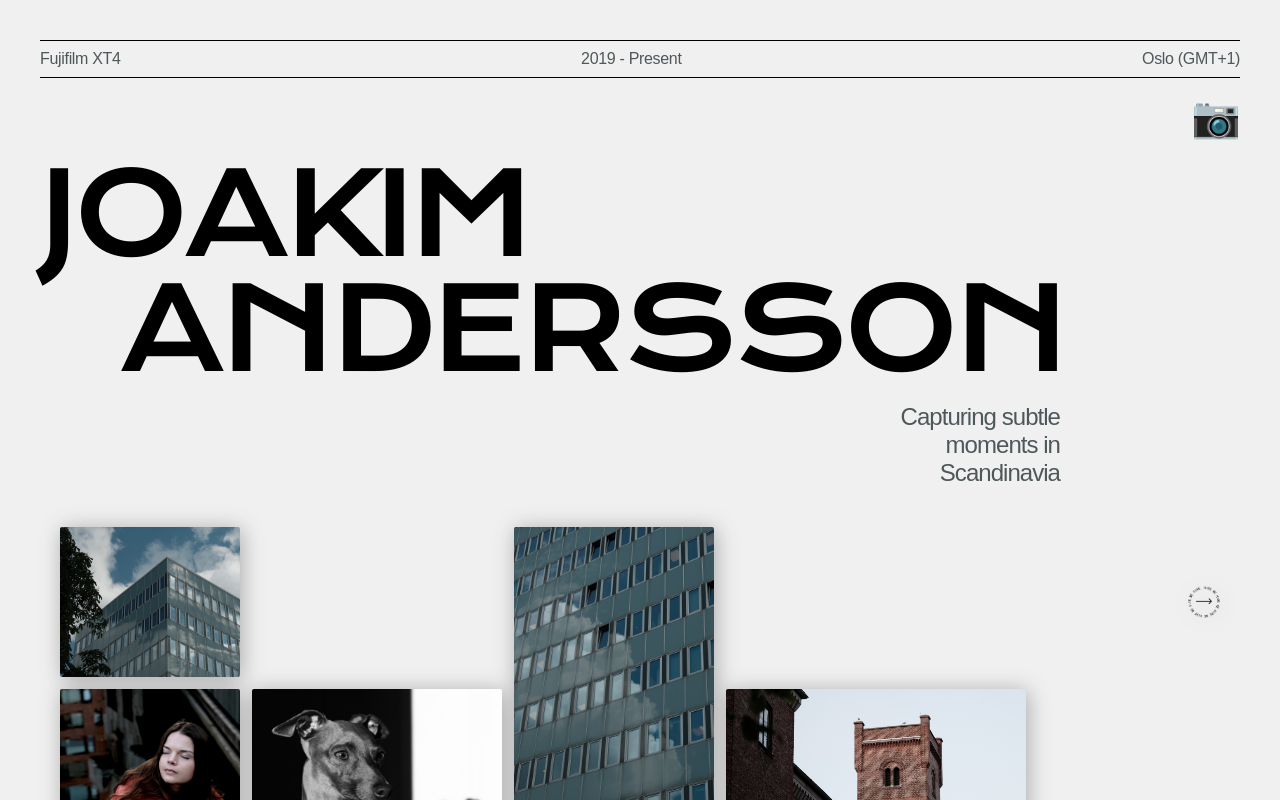
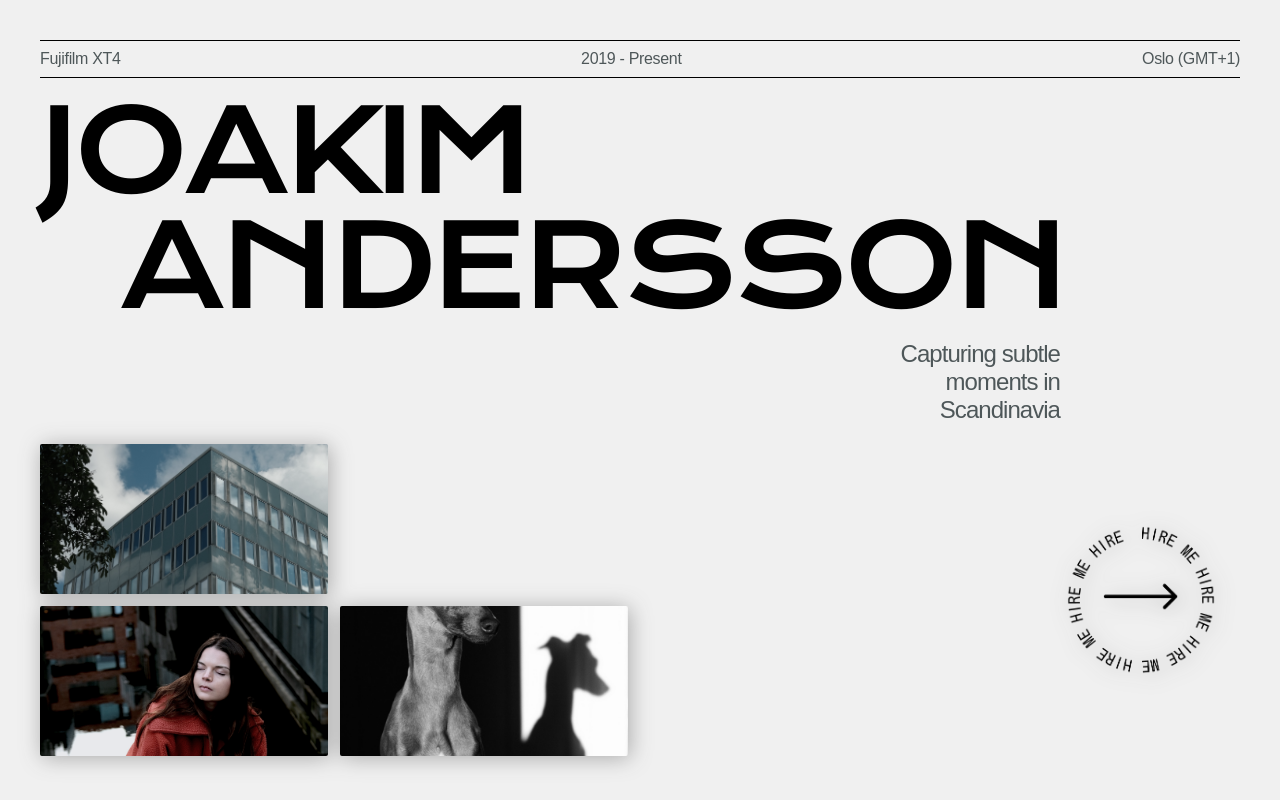
Before and after one commit to Joakim-Andersson/photo-portfolio, a Next.js app: page / in a window 1280 px wide. Shown: the top 800 px of the page. Built offline with nearby package versions, Linux system fonts and the light colour scheme; no server answers; a web font is replaced by a local one.

Commit message:
responsive hero and about

```diff
--- a/src/app/globals.css
+++ b/src/app/globals.css
@@ -35,8 +35,7 @@ p {
   letter-spacing: -0.02em;
 }
 
-
-@media (max-width: 900px) {
+@media (max-width: 1099px) {
   html {
     padding: 1rem;
   }
--- a/src/app/page.module.css
+++ b/src/app/page.module.css
@@ -58,6 +58,28 @@
   padding: 20px;
   position: relative;
   filter: drop-shadow(darkgray 2px 2px 0.7rem) saturate(75%);
+}
+
+@media (max-width: 1400px) {
+
+  .emoji {
+    display: none;
+  }
+
+ .photos {
+  grid-template-areas:
+    "img1 . cta"
+    "img3 img4 cta";
+    grid-template-columns: minmax(150px, 1fr) minmax(150px, 1fr) 2fr;
+    grid-template-rows: repeat(2, 150px);
+    padding: 0px;
+ }
+
+ .photo:nth-of-type(6) {
+  margin-left: 0px !important;
+  justify-self: end;
+}
+
 }
 
 @media (max-width: 900px) {
@@ -283,4 +305,8 @@
     display: flex;
    flex-direction: column;
   }
+
+  .sectionThree {
+    min-width: 0px;
+  }
 }
```
